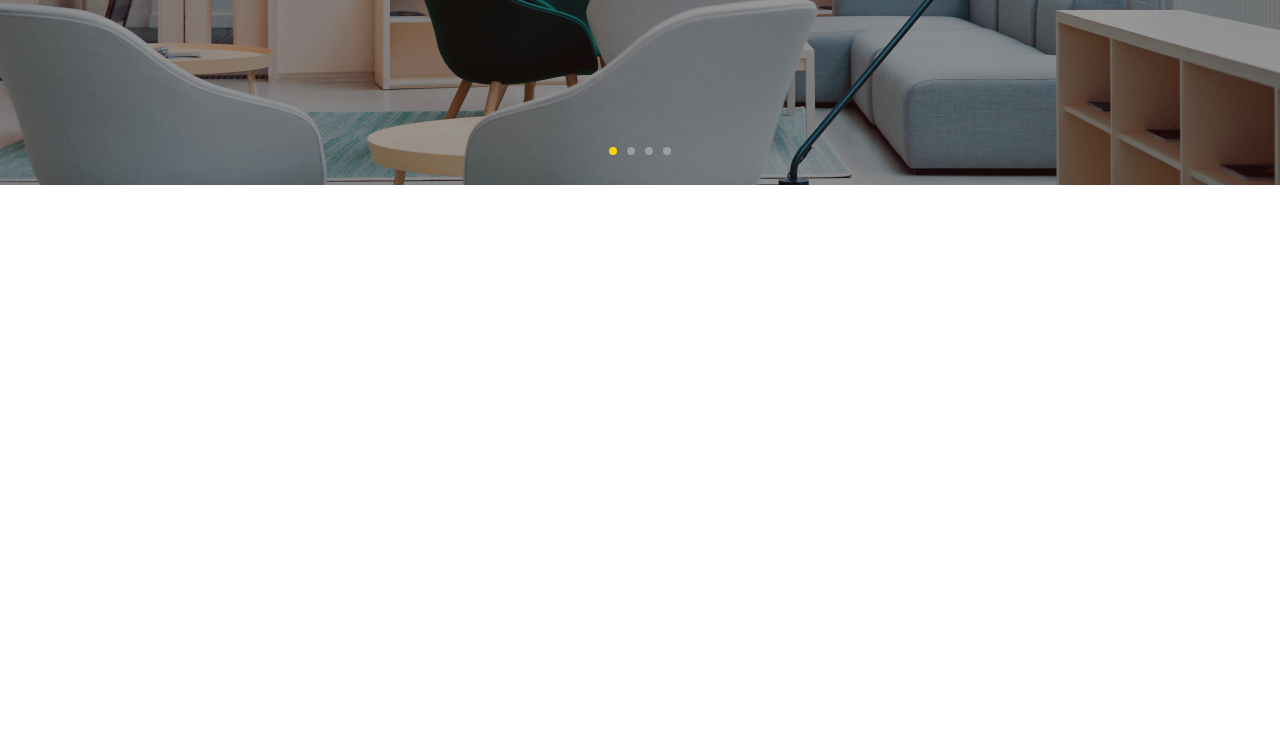
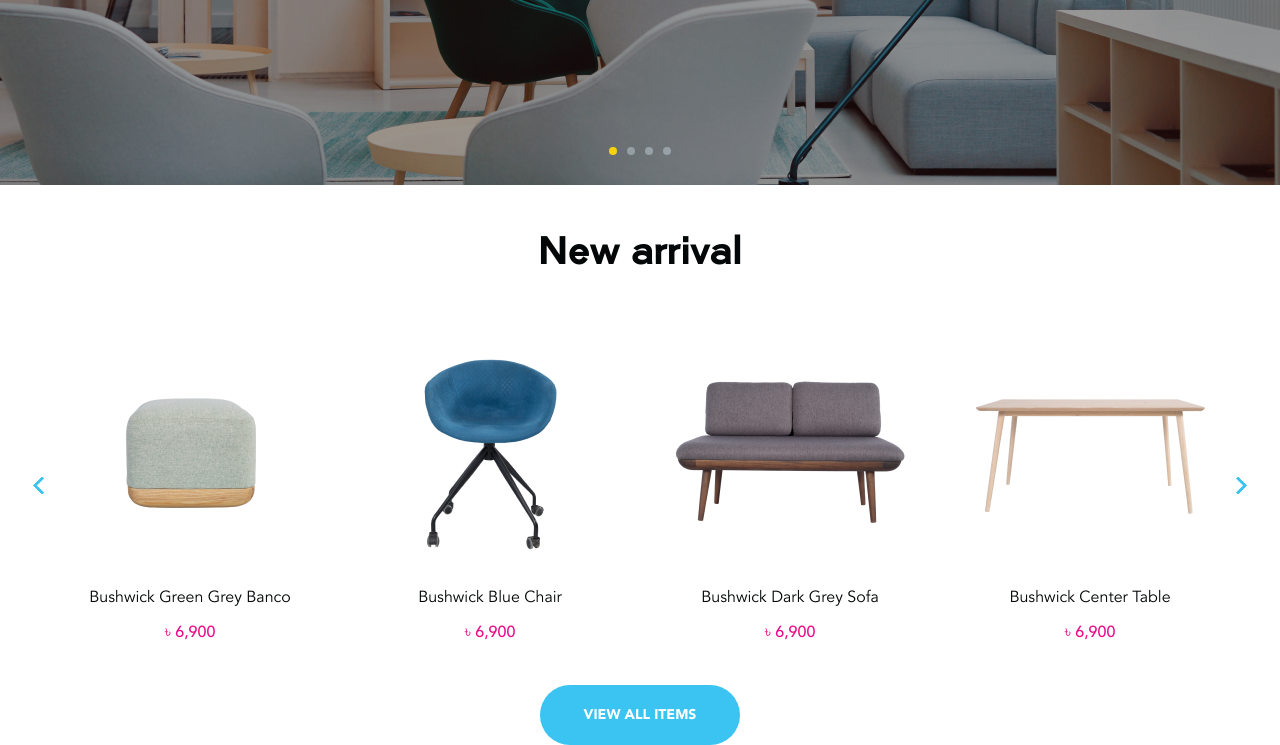
Before and after one commit to Halo-Lab/boilerplate-sass-webpack, a website built with webpack: page src/index.html in a window 1280 px wide. Shown: the part 536-1281 px from the top of the page. Before the commit the page ends 800 px from the top, so only its background shows below. Built offline with nearby package versions, Linux system fonts and the light colour scheme.

Commit message:
Add New arrival section

```diff
--- a/src/index.html
+++ b/src/index.html
@@ -155,6 +155,62 @@
           <div class="hero-slider-button swiper-button-next"></div>
         </div>
       </section>
+      <section class="section-arrival">
+        <div class="container">
+          <h3 class="section-title" data-translate="newArrivalTitle"></h3>
+          <div class="arrival-slider-wrap">
+            <div class="arrival-slider swiper-container">
+              <div class="swiper-wrapper">
+                <div class="card swiper-slide">
+                  <div class="card__image">
+                    <img src="/public/images/products/banco.jpg" alt="banco image" />
+                  </div>
+                  <div class="card__body">
+                    <div class="card__title" data-translate="products.BushwickGreenGreyBanco"></div>
+                    <div class="card__price">৳ 6,900</div>
+                  </div>
+                </div>
+                <div class="card swiper-slide">
+                  <div class="card__image">
+                    <img src="/public/images/products/chair.jpg" alt="banco image" />
+                  </div>
+                  <div class="card__body">
+                    <div class="card__title" data-translate="products.BushwickBlueChair"></div>
+                    <div class="card__price">৳ 6,900</div>
+                  </div>
+                </div>
+                <div class="card swiper-slide">
+                  <div class="card__image">
+                    <img src="/public/images/products/sofa.jpg" alt="banco image" />
+                  </div>
+                  <div class="card__body">
+                    <div class="card__title" data-translate="products.BushwickDarkGreySofa"></div>
+                    <div class="card__price">৳ 6,900</div>
+                  </div>
+                </div>
+                <div class="card swiper-slide">
+                  <div class="card__image">
+                    <img src="/public/images/products/table.jpg" alt="banco image" />
+                  </div>
+                  <div class="card__body">
+                    <div class="card__title" data-translate="products.BushwickCenterTable"></div>
+                    <div class="card__price">৳ 6,900</div>
+                  </div>
+                </div>
+              </div>
+              <div class="arrival-slider-button swiper-button-prev"></div>
+              <div class="arrival-slider-button swiper-button-next"></div>
+            </div>
+          </div>
+          <div class="button-wrap">
+            <a
+              href="/"
+              class="button button_blue button--md"
+              data-translate="viewAllItemsButton"
+            ></a>
+          </div>
+        </div>
+      </section>
     </div>
   </body>
 </html>
--- a/src/locales/en/translation.json
+++ b/src/locales/en/translation.json
@@ -22,5 +22,13 @@
       "description": "Retro furniture from ৳ 1,000",
       "button": "shop now"
     }
-  }
+  },
+  "newArrivalTitle": "New arrival",
+  "products": {
+    "BushwickGreenGreyBanco": "Bushwick Green Grey Banco",
+    "BushwickBlueChair": "Bushwick Blue Chair",
+    "BushwickDarkGreySofa": "Bushwick Dark Grey Sofa",
+    "BushwickCenterTable": "Bushwick Center Table"
+  },
+  "viewAllItemsButton": "view all items"
 }
--- a/src/scripts/components/slider.js
+++ b/src/scripts/components/slider.js
@@ -16,4 +16,31 @@ const initHeroSlider = () => {
   });
 };
 
-export default initHeroSlider;
+const initNewArrivalSlider = () => {
+  return new Swiper('.arrival-slider', {
+    loop: true,
+    slidesPerView: 4,
+    spaceBetween: 40,
+    breakpoints: {
+      320: {
+        spaceBetween: 20,
+        slidesPerView: 2
+      },
+      576: {
+        spaceBetween: 20,
+        slidesPerView: 3
+      },
+      992: {
+        spaceBetween: 40,
+        slidesPerView: 4
+      }
+    },
+
+    navigation: {
+      nextEl: '.arrival-slider .swiper-button-next',
+      prevEl: '.arrival-slider .swiper-button-prev'
+    }
+  });
+};
+
+export { initHeroSlider, initNewArrivalSlider };
--- a/src/scripts/index.js
+++ b/src/scripts/index.js
@@ -1,7 +1,7 @@
 import '../styles/index.scss';
 import i18next from 'i18next';
 import enContent from '../locales/en/translation.json';
-import initHeroSlider from './components/slider';
+import { initHeroSlider, initNewArrivalSlider } from './components/slider';
 
 function updateContent() {
   let element;
@@ -25,3 +25,4 @@ i18next
   });
 
 initHeroSlider();
+initNewArrivalSlider();
--- a/src/styles/_variables.scss
+++ b/src/styles/_variables.scss
@@ -1,15 +1,18 @@
 // colors
 
-$body-color: #000000;
 $color-black: #000000;
 $color-white: #ffffff;
 $color-dark-black: #030708;
+$body-color: $color-dark-black;
 $color-pink: #e9098d;
 $color-lighter-pink: #f60e97;
+$color-medium-pink: #e70f8b;
 $color-dark-pink: #952160;
 $color-light-blue: #d4e7ee;
 $color-blue: #9edff5;
+$color-medium-blue: #4ecaf3;
 $color-dark-blue: #3bc4f2;
+$color-extra-dark-blue: #0d83a1;
 $color-yellow: #f9d20b;
 
 // fonts
--- a/src/styles/components/_buttons.scss
+++ b/src/styles/components/_buttons.scss
@@ -39,6 +39,23 @@
   }
 }
 
+.button_blue {
+  background: $color-dark-blue;
+
+  &:hover {
+    @include media-breakpoint-up(lg) {
+      background: $color-medium-blue;
+      box-shadow: 0px 12px 54px rgba(64, 194, 238, 0.3);
+    }
+  }
+
+  &:active,
+  &:focus {
+    background: $color-extra-dark-blue;
+    box-shadow: none;
+  }
+}
+
 .button--sm {
   width: 170px;
   height: 60px;
@@ -48,3 +65,13 @@
     height: 45px;
   }
 }
+
+.button--md {
+  width: 200px;
+  height: 60px;
+
+  @include media-breakpoint-down(sm) {
+    width: 150px;
+    height: 45px;
+  }
+}
--- /dev/null
+++ b/src/styles/components/_section-arrival.scss
@@ -0,0 +1,101 @@
+.section-arrival {
+  padding-top: 50px;
+  display: flex;
+  justify-content: center;
+
+  @include media-breakpoint-down(sm) {
+    padding-top: 30px;
+  }
+
+  .arrival-slider-wrap {
+    position: relative;
+    margin-bottom: 40px;
+
+    @include media-breakpoint-down(sm) {
+      margin-bottom: 20px;
+    }
+  }
+
+  .arrival-slider {
+    position: static;
+  }
+
+  .arrival-slider-button {
+    background: rgba($color-white, 0.8);
+    color: $color-dark-blue;
+
+    @include media-breakpoint-down(md) {
+      display: flex;
+    }
+
+    @include media-breakpoint-down(xs) {
+      top: 20vw;
+    }
+
+    &:hover {
+      @include media-breakpoint-up(lg) {
+        background: $color-blue;
+        color: $color-white;
+      }
+    }
+
+    &:active,
+    &:focus {
+      background: $color-dark-blue;
+      color: $color-white;
+    }
+  }
+
+  .swiper-button-next {
+    right: -42px;
+
+    @include media-breakpoint-down(sm) {
+      right: 0;
+      transform: translateX(50%);
+    }
+  }
+
+  .swiper-button-prev {
+    left: -42px;
+
+    @include media-breakpoint-down(sm) {
+      left: 0;
+      transform: translateX(-50%);
+    }
+  }
+
+  .card__image {
+    img {
+      width: 100%;
+      height: auto;
+    }
+  }
+
+  .card__body {
+    text-align: center;
+  }
+
+  .card__title {
+    font-family: 'AvenirBook', sans-serif;
+    font-size: 16px;
+    line-height: 1.56em;
+    margin-bottom: 10px;
+
+    @include media-breakpoint-down(sm) {
+      line-height: 1.25em;
+    }
+  }
+
+  .card__price {
+    font-family: 'AvenirMedium', sans-serif;
+    font-size: 16px;
+    line-height: 1.56em;
+    color: $color-medium-pink;
+  }
+
+  .button-wrap {
+    display: flex;
+    justify-content: center;
+    align-items: center;
+  }
+}
--- a/src/styles/components/_slider.scss
+++ b/src/styles/components/_slider.scss
@@ -5,17 +5,22 @@
   border-radius: 50%;
   background: rgba($color-white, 0.5);
   transition: background-color 0.3s;
+  color: $color-white;
 
   @include media-breakpoint-down(md) {
     display: none;
   }
 
+  @include media-breakpoint-down(sm) {
+    width: 40px;
+    height: 40px;
+  }
+
   &:after {
     content: '';
-    background: url('/public/images/arrow.svg') no-repeat center;
-    background-size: contain;
-    width: 12px;
-    height: 18px;
+    display: block;
+    width: 13px;
+    height: 13px;
   }
 
   &:hover {
@@ -34,7 +39,8 @@
   right: 20px;
 
   &:after {
-    transform: translate(2px);
+    box-shadow: inset -3px 0 0 0 currentColor, inset 0 -3px 0 0 currentColor;
+    transform: rotate(-45deg) translate(-1px, -1px);
   }
 }
 
@@ -42,7 +48,8 @@
   left: 20px;
 
   &:after {
-    transform: scaleX(-1) translate(2px);
+    box-shadow: inset -3px 0 0 0 currentColor, inset 0 -3px 0 0 currentColor;
+    transform: rotate(135deg) translate(-1px, -1px);
   }
 }
 
--- a/src/styles/index.scss
+++ b/src/styles/index.scss
@@ -6,6 +6,7 @@
 @import './components/slider';
 @import './components/header';
 @import './components/hero';
+@import './components/section-arrival';
 
 html {
   height: 100%;
@@ -19,7 +20,7 @@ body {
 }
 
 .wrapper {
-  height: 100%;
+  overflow: hidden;
 }
 
 a {
@@ -50,7 +51,7 @@ p {
 
 .container {
   width: 100%;
-  max-width: 1160px;
+  max-width: 1280px;
   padding: 0 60px;
 
   @include media-breakpoint-down(sm) {
@@ -61,3 +62,22 @@ p {
     padding: 0 20px;
   }
 }
+
+.section-title {
+  font-family: $font-title;
+  font-size: 36px;
+  line-height: 1.11em;
+  text-align: center;
+  letter-spacing: 1px;
+  margin-bottom: 1.39em;
+
+  @include media-breakpoint-down(md) {
+    font-size: 30px;
+  }
+
+  @include media-breakpoint-down(sm) {
+    font-size: 25px;
+    line-height: 1.2em;
+    margin-bottom: 0.8em;
+  }
+}
```
Also changed, not shown: public/images/products/banco.jpg (added), public/images/products/chair.jpg (added), public/images/products/sofa.jpg (added), public/images/products/table.jpg (added).
